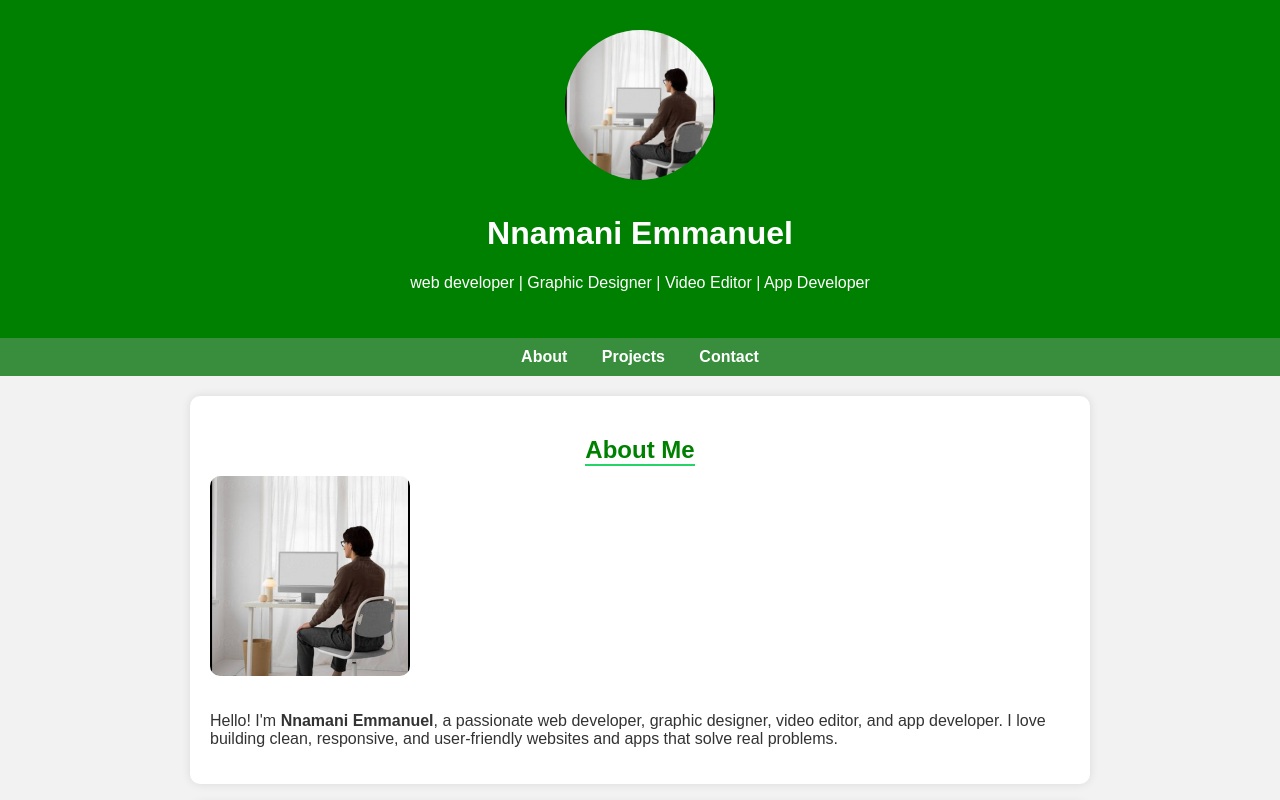
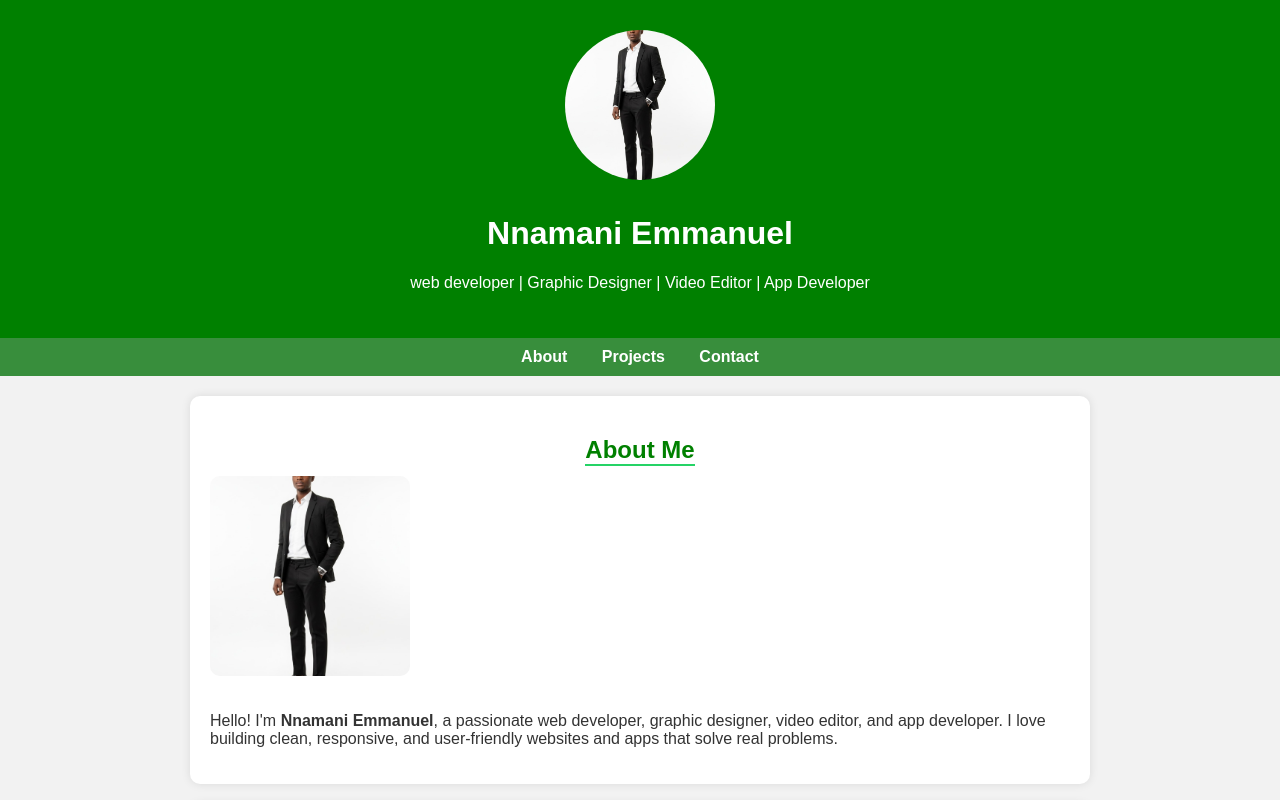
Before and after one commit to emmanuel002332/emmanuel002332.github.io, a plain HTML site: page index.html in a window 1280 px wide. Shown: the top 800 px of the page. Drawn offline with Linux system fonts and the light colour scheme.

Commit message:
Update index.html

```diff
--- a/index.html
+++ b/index.html
@@ -189,7 +189,7 @@
 </head>
 <body>
   <header>
-    <img src="Screenshot_20251118-003711.jpg" alt="Nnamani Emmanuel" />
+    <img src="Screenshot_20251118-091818_1.jpg" alt="Nnamani Emmanuel" />
     <h1 class="fade-up">Nnamani Emmanuel</h1>
     <p class="fade-up">web developer | Graphic Designer | Video Editor | App Developer</p>
   </header>
@@ -205,7 +205,7 @@
       <h2 class="fade-up">About Me</h2>
     </center>
     <div class="about-content">
-      <img class="fade-up" src="Screenshot_20251118-003711.jpg" alt="Profile Picture" />
+      <img class="fade-up" src="Screenshot_20251118-091818_1.jpg" alt="Profile Picture" />
       <p class="fade-up">
         Hello! I'm <b>Nnamani Emmanuel</b>, a passionate web developer, graphic designer, video editor, and app developer.
         I love building clean, responsive, and user-friendly websites and apps that solve real problems.
```
